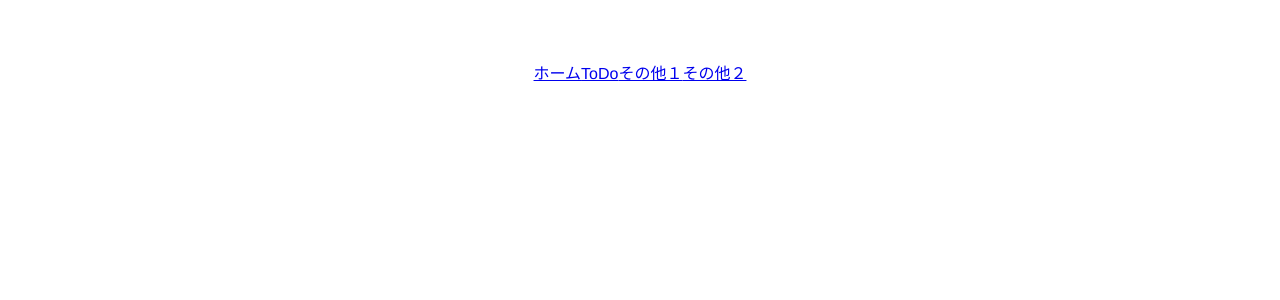
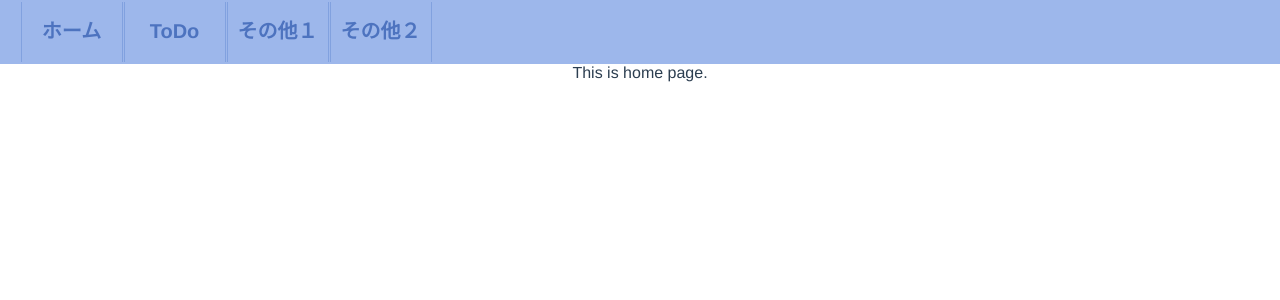
Before and after one commit to Asada678/vue_sample0730, a Vue app: page / in a window 1280 px wide. Shown: the top 300 px of the page. Built offline with nearby package versions, Linux system fonts and the light colour scheme.

Commit message:
Navbar css

```diff
--- a/package.json
+++ b/package.json
@@ -25,12 +25,13 @@
     "babel-preset-stage-2": "^6.22.0",
     "chalk": "^2.0.1",
     "copy-webpack-plugin": "^4.0.1",
-    "css-loader": "^0.28.0",
+    "css-loader": "^0.28.11",
     "extract-text-webpack-plugin": "^3.0.0",
     "file-loader": "^1.1.4",
     "friendly-errors-webpack-plugin": "^1.6.1",
     "html-webpack-plugin": "^2.30.1",
     "node-notifier": "^5.1.2",
+    "node-sass": "^4.14.1",
     "optimize-css-assets-webpack-plugin": "^3.2.0",
     "ora": "^1.2.0",
     "portfinder": "^1.0.13",
@@ -38,8 +39,10 @@
     "postcss-loader": "^2.0.8",
     "postcss-url": "^7.2.1",
     "rimraf": "^2.6.0",
+    "sass-loader": "^9.0.2",
     "semver": "^5.3.0",
     "shelljs": "^0.7.6",
+    "style-loader": "^1.2.1",
     "uglifyjs-webpack-plugin": "^1.1.1",
     "url-loader": "^0.5.8",
     "vue-loader": "^13.3.0",
--- a/src/App.vue
+++ b/src/App.vue
@@ -16,12 +16,15 @@ export default {
 </script>
 
 <style>
+body {
+  margin: 0;
+}
 #app {
   font-family: 'Avenir', Helvetica, Arial, sans-serif;
   -webkit-font-smoothing: antialiased;
   -moz-osx-font-smoothing: grayscale;
   text-align: center;
   color: #2c3e50;
-  margin-top: 60px;
+  min-height: 100vh;
 }
 </style>
--- a/src/components/Navbar.vue
+++ b/src/components/Navbar.vue
@@ -1,6 +1,10 @@
 <template>
-  <nav>
-    <router-link class="nav-link" v-for="link in links" :key="link.text" :to="link.route">{{ link.text}}</router-link>
+  <nav class="navbar">
+    <ul>
+      <li v-for="link in links" :key="link.text">
+        <router-link :to="link.route">{{ link.text}}</router-link>
+      </li>
+    </ul>
   </nav>
 </template>
 
@@ -8,12 +12,56 @@
 export default {
   data() {
     return {
-      links: [{text: 'ホーム', route: '/home'},{text: 'ToDo', route: '/todo'},{text: 'その他１', route: '/other1'},{text: 'その他２', route: '/other2'},]
-    }
-  }
-}
+      links: [
+        { text: "ホーム", route: "/home" },
+        { text: "ToDo", route: "/todo" },
+        { text: "その他１", route: "/other1" },
+        { text: "その他２", route: "/other2" },
+      ],
+    };
+  },
+};
 </script>
 
 <style>
+.navbar {
+  background-color: #9db7eb;
+  width: 100%;
+}
+.navbar ul {
+  margin: 0;
+  padding: 2px 20px;
+  display: flex;
+}
 
+.navbar ul li {
+  list-style-type: none;
+  display: inline-block;
+  width: 100px;
+  height: 60px;
+  border-left: 1px solid #0f43ab31;
+  border-right: 1px solid #0f43ab31;
+  margin: 0 0.5px;
+}
+.navbar ul li a {
+  display: block;
+  font-size: 20px;
+  font-weight: 600;
+  text-decoration: none;
+  width: 100%;
+  height: 100%;
+  cursor: pointer;
+  line-height: 58px;
+  transition: all 0.3s;
+  color: #4d73bf;
+}
+.navbar ul li a:hover {
+  background-color: #dce7fc;
+  box-shadow: 2px 2px 2px 0px rgba(0, 0, 0, 0.5);
+}
+.navbar ul li a.router-link-active {
+  font-weight: 700;
+  color: #0f43ab;
+  background-color: #dce7fc;
+}
 </style>
--- a/src/router/index.js
+++ b/src/router/index.js
@@ -29,5 +29,10 @@ export default new Router({
       name: 'Other2',
       component: Other2
     },
+    {
+      path: '/*',
+      name: 'Home',
+      component: Home
+    },
   ]
 })
```
Also changed, not shown: 1 other file (tests, documents, lock files or other folders).
